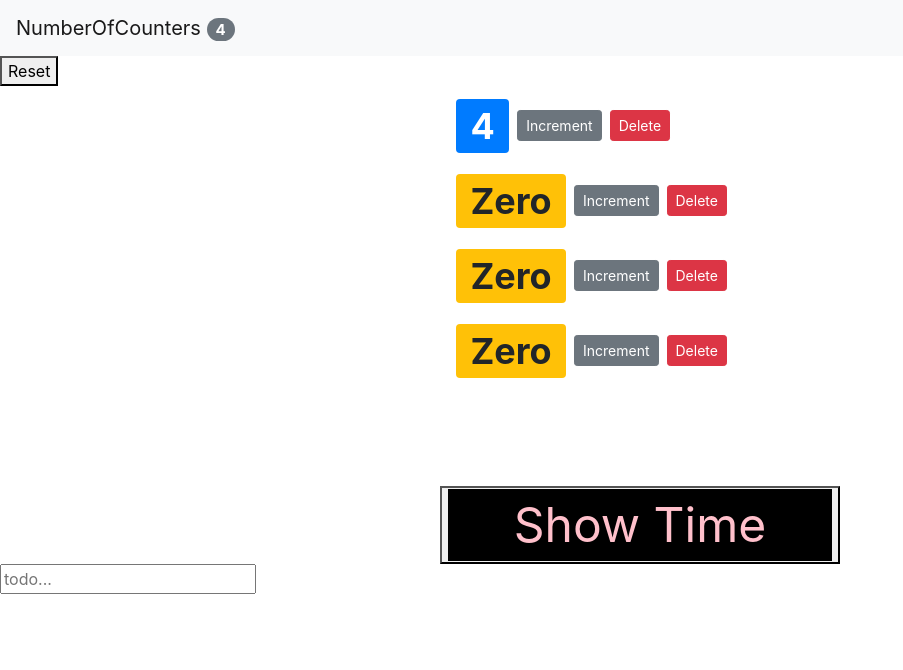
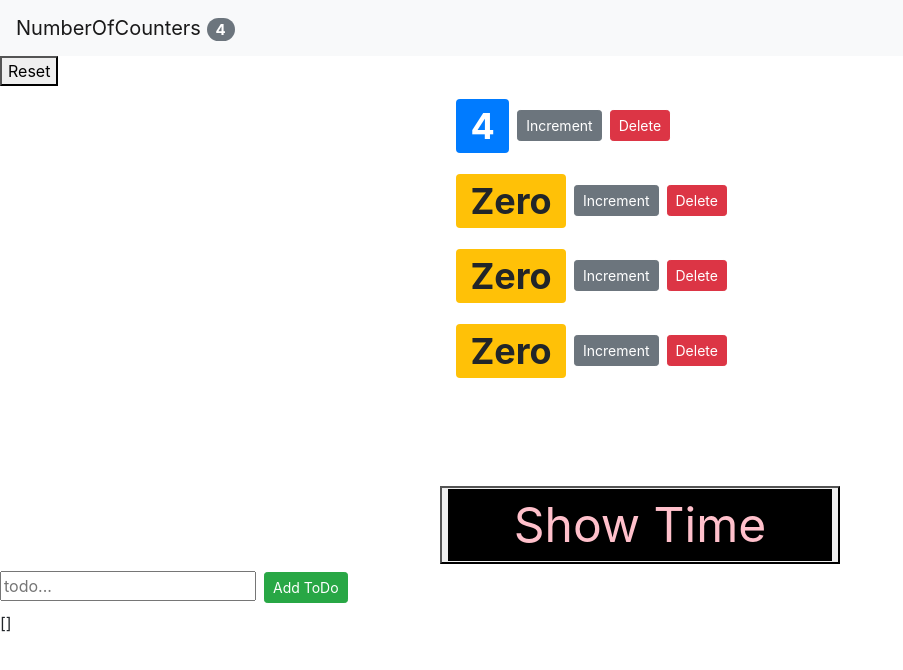
Before and after one commit to ScottGledhill/practice, a React (Create React App) app: page / in a window 1280 px wide. Shown: the top 670 px of the page, without its empty margins (0-903 px from the left). Built offline with nearby package versions, Linux system fonts and the light colour scheme.

Commit message:
added green button for handlesubmit success, and json object to see state on screen

```diff
--- a/src/ToDoListComponents.js/ToDoForm.js
+++ b/src/ToDoListComponents.js/ToDoForm.js
@@ -32,6 +32,11 @@ class ToDoForm extends Component {
           onChange={this.handleChange}
           placeholder="todo...">
         </input>
+        <button
+          onClick={this.handleSubmit}
+          className="btn btn-success btn-sm m-2">
+          Add ToDo
+        </button>
       </form>
     );
   }
--- a/src/ToDoListComponents.js/ToDoList.js
+++ b/src/ToDoListComponents.js/ToDoList.js
@@ -14,7 +14,10 @@ class ToDoList extends Component {
 
   render() {
     return (
-      <ToDoForm onSubmit={this.addTodo}/>
+      <div>
+        <ToDoForm onSubmit={this.addTodo}/>
+        {JSON.stringify(this.state.todos)}
+      </div>
     );
   }
 }
```
